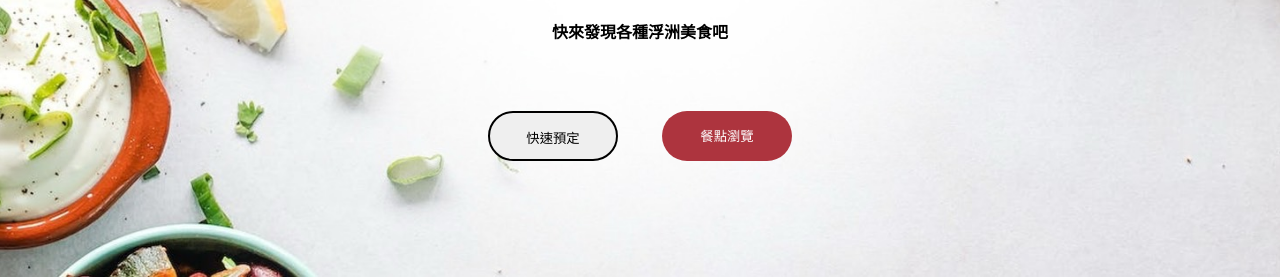
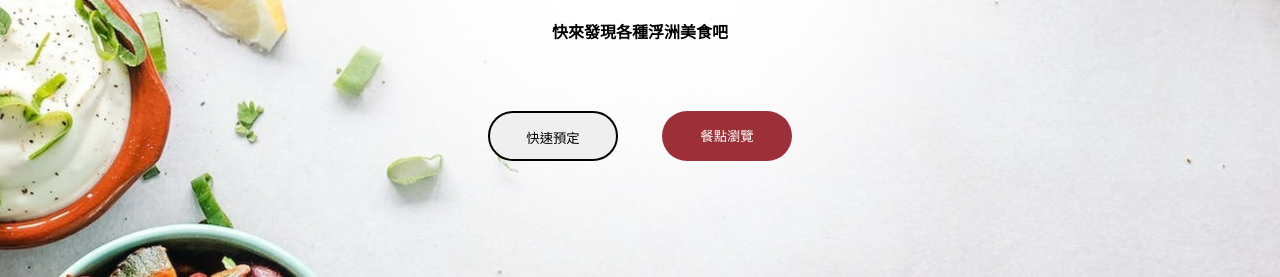
Before and after one commit to 326io/326io.github.io, a plain HTML site: page index.html in a window 1280 px wide. In both pictures the pointer is over the button "餐點瀏覽". Shown: the part 523-800 px from the top of the page. Drawn offline with Linux system fonts and the light colour scheme.

Commit message:
［Task］buttom
［Task］buttom

```diff
--- a/css/main.css
+++ b/css/main.css
@@ -228,7 +228,7 @@ body {
   width: 130px;
   height: 50px;
   color: #ffffff;
-  background-color: #ad343e;
+  background-color: #9c2f38;
   border-width: 0px;
 }
 .link img {
```
